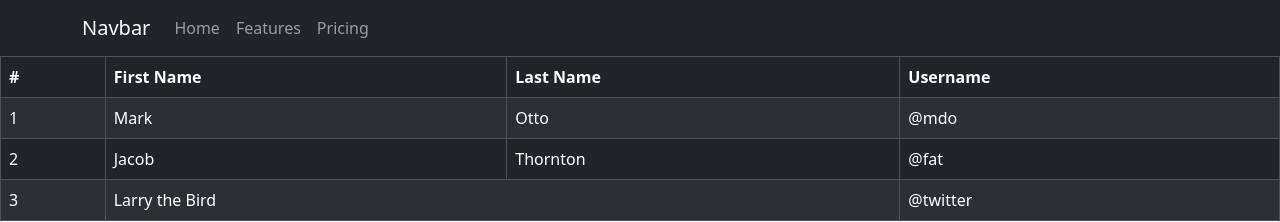
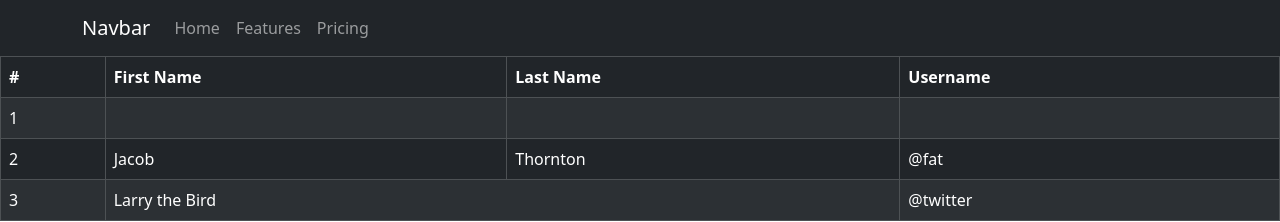
Before and after one commit to Anantshah133/First-React-Website, a React (Create React App) app: page / in a window 1280 px wide. Shown: the top 222 px of the page. Built offline with nearby package versions, Linux system fonts and the light colour scheme.

Commit message:
Just practiced and added something

```diff
--- a/src/App.js
+++ b/src/App.js
@@ -2,13 +2,13 @@ import './App.css';
 import Buttons, { NavBar } from './component/button';
 import Trial from './component/trial';
 
-const menus = ["Home", "Features", "Pricing"];
+const name = ["Gandu", "Gendubhai", "Ganjedi"];
 
 function App() {
   return (
     <>
-      <NavBar {...menus} />
-      <Trial />
+      <NavBar />
+      <Trial {...name} />
       <Buttons />
     </>
   )
--- a/src/component/trial.jsx
+++ b/src/component/trial.jsx
@@ -3,6 +3,8 @@ import { Table } from "react-bootstrap";
 
 class Trial extends Component {
     render() {
+        const {name, fatherName, lastname} = this.props;
+        console.log({name, fatherName, lastname})
         return (
             <>
                 <Table striped bordered hover variant="dark">
@@ -17,9 +19,9 @@ class Trial extends Component {
                     <tbody>
                         <tr>
                             <td>1</td>
-                            <td>Mark</td>
-                            <td>Otto</td>
-                            <td>@mdo</td>
+                            <td>{name}</td>
+                            <td>{fatherName}</td>
+                            <td>{lastname}</td>
                         </tr>
                         <tr>
                             <td>2</td>
```
